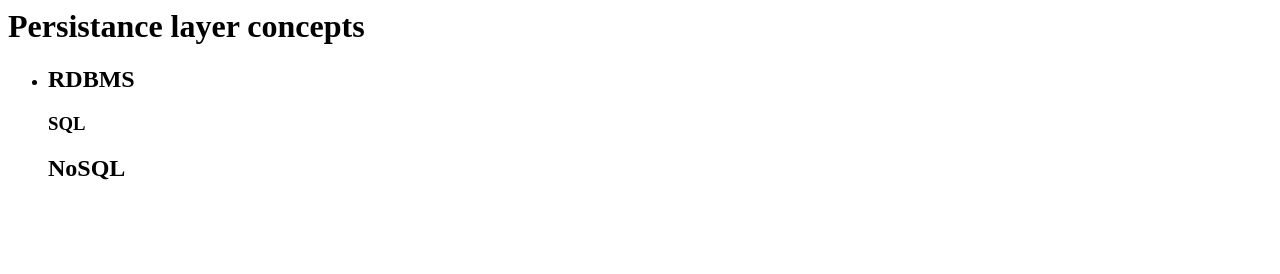
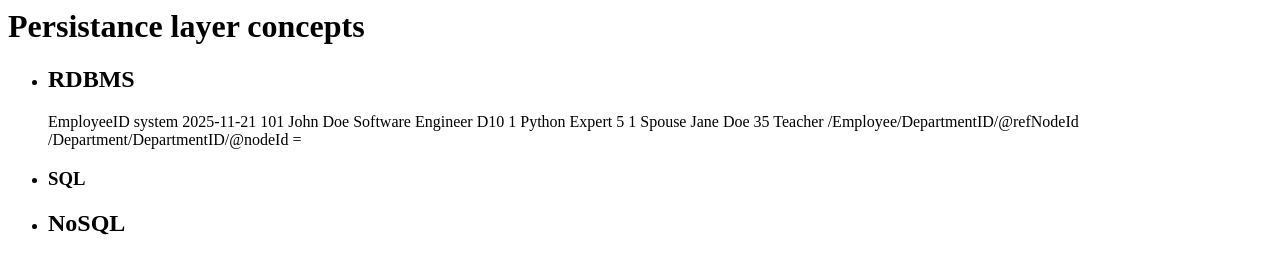
Before and after one commit to adurairaj/ai-enterprise-thoughts, a plain HTML site: page concepts/enterprise-apps/persistance.html in a window 1280 px wide. Drawn offline with Linux system fonts and the light colour scheme.

Commit message:
XML Entity syntax
Added an Entity definition for Employee with metadata, fields, nested entities, and join relationships.

```diff
--- a/concepts/enterprise-apps/persistance.html
+++ b/concepts/enterprise-apps/persistance.html
@@ -1,5 +1,66 @@
 <h1>Persistance layer concepts</h1>
 <ul><li><h2>RDBMS</h2></li>
-<h3>SQL</h3>
-<h2>NoSQL</h2>
+  <Entity name="Employee" version="1.0" description="Represents employee master data">
+
+    <!-- Metadata for tracking and lineage -->
+    <Meta>
+        <PrimaryKey>EmployeeID</PrimaryKey>
+        <Audit enabled="true">
+            <CreatedBy>system</CreatedBy>
+            <CreatedOn>2025-11-21</CreatedOn>
+            <UpdatedBy></UpdatedBy>
+            <UpdatedOn></UpdatedOn>
+        </Audit>
+    </Meta>
+
+    <!-- Field Definitions -->
+    <Fields>
+        <Field name="EmployeeID" type="integer" required="true" nodeId="E101" key="true">101</Field>
+        <Field name="FirstName" type="string" required="true">John</Field>
+        <Field name="LastName" type="string" required="false">Doe</Field>
+        <Field name="Designation" type="string" required="false">Software Engineer</Field>
+        <Field name="DepartmentID" type="string" required="true" refNodeId="D10">D10</Field>
+    </Fields>
+
+    <!-- Nested Entities / Relationships -->
+    <NestedEntities>
+
+        <NestedEntity name="Skills" many="true">
+            <Field name="SkillID" type="integer" key="true" nodeId="S1">1</Field>
+            <Field name="SkillName" type="string" required="true">Python</Field>
+            <Field name="Level" type="string">Expert</Field>
+            <Field name="ExperienceYears" type="integer">5</Field>
+        </NestedEntity>
+
+        <NestedEntity name="Family" many="true">
+            <Field name="MemberID" type="integer" key="true" nodeId="F1">1</Field>
+            <Field name="Relation" type="string" required="true">Spouse</Field>
+            <Field name="Name" type="string">Jane Doe</Field>
+            <Field name="Age" type="integer">35</Field>
+            <Field name="Occupation" type="string">Teacher</Field>
+        </NestedEntity>
+
+    </NestedEntities>
+
+    <!-- Join Relationships -->
+    <Joins>
+        <Join
+            name="EmployeeDepartmentJoin"
+            type="inner"
+            description="Connect Employee.DepartmentID with Department.departmentId">
+
+            <Left file="Employee.xml" alias="Emp"/>
+            <Right file="Department.xml" alias="Dept"/>
+
+            <Match>
+                <LeftPath>/Employee/DepartmentID/@refNodeId</LeftPath>
+                <RightPath>/Department/DepartmentID/@nodeId</RightPath>
+                <Operator>=</Operator>
+            </Match>
+        </Join>
+    </Joins>
+</Entity>
+
+<li><h3>SQL</h3></li>
+<li><h2>NoSQL</h2></li>
 </ul>
```
